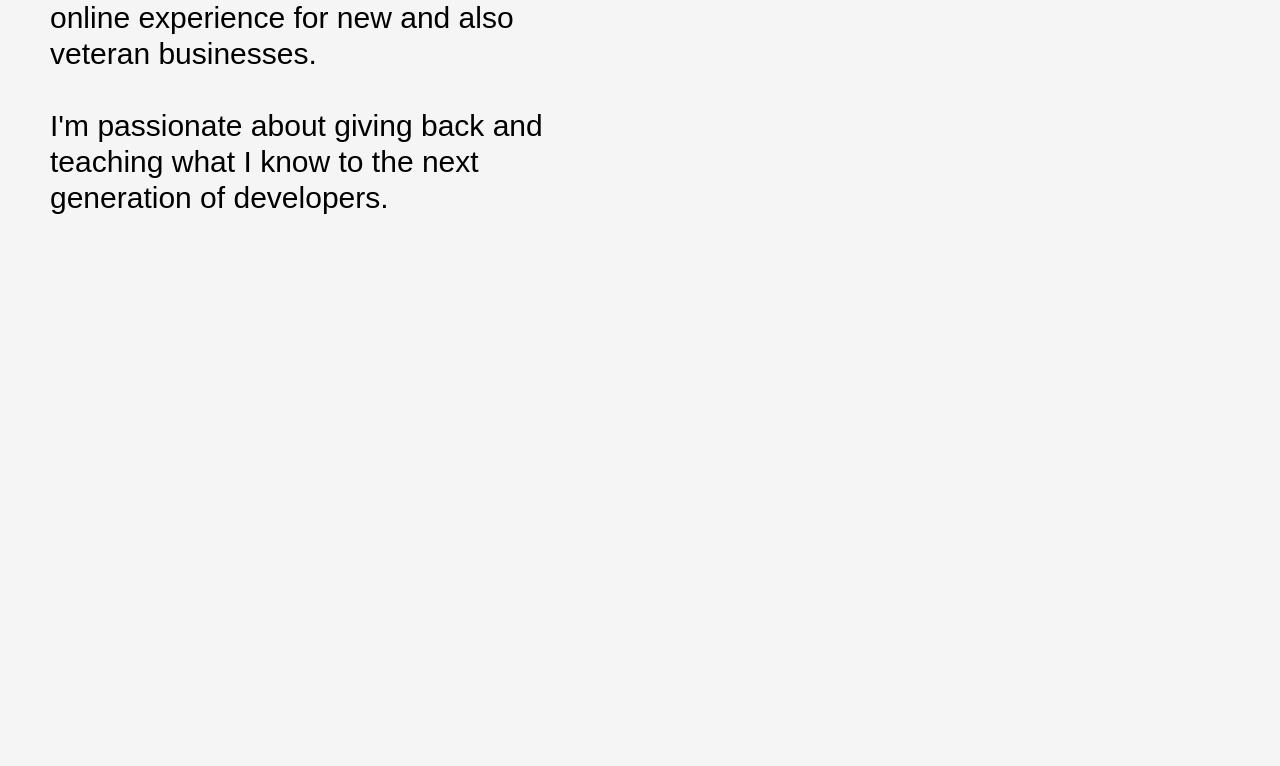
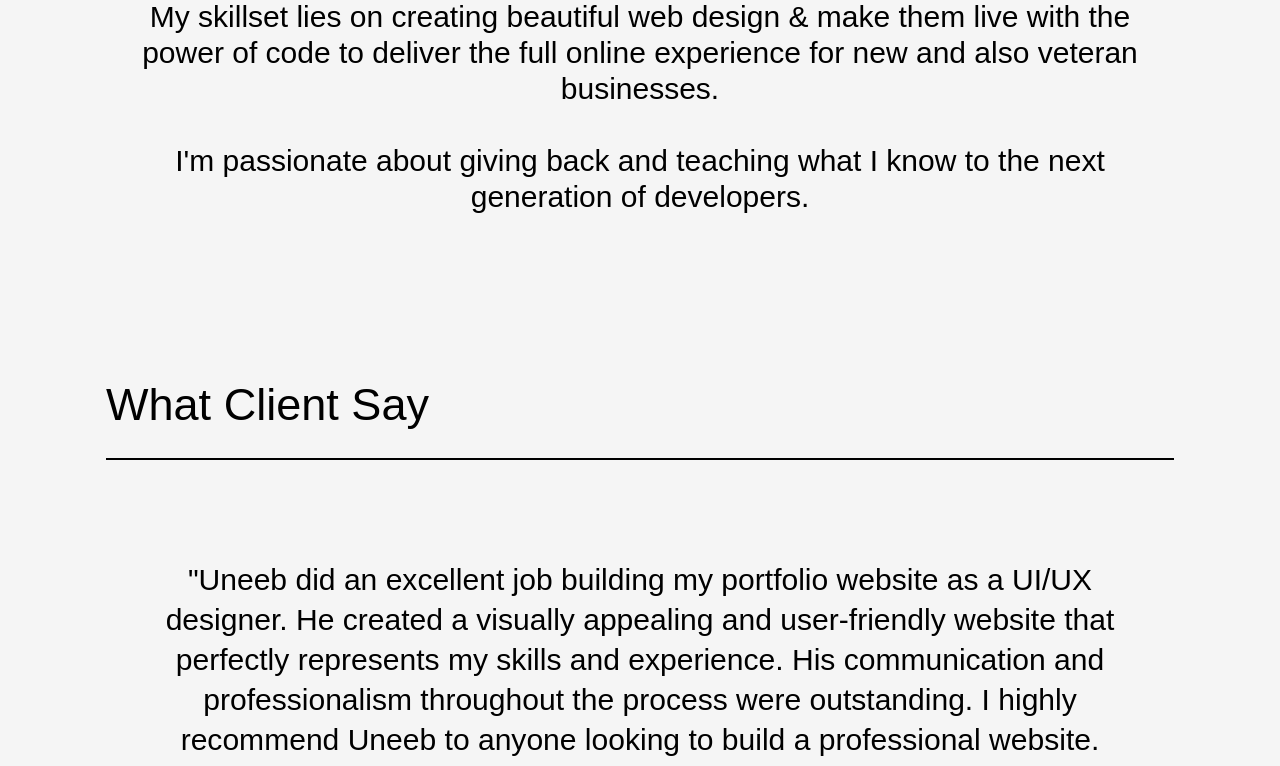
Before and after one commit to Uneebbhat/uneebdev, a React (Create React App) app: page / in a window 1280 px wide. Shown: the part 2000-2766 px from the top of the page. Before the commit the page ends 2216 px from the top, so only its background shows below. Built offline with nearby package versions, Linux system fonts and the light colour scheme; a web font is replaced by a local one.

Commit message:
temperory 'alert' section is added

```diff
--- a/src/App.js
+++ b/src/App.js
@@ -1,16 +1,24 @@
 import "./App.css";
 import About from "./Components/About";
+import Alert from "./Components/Alert";
+import Contact from "./Components/Contact";
+import Footer from "./Components/Footer";
 import HeroSection from "./Components/HeroSection";
 import Navbar from "./Components/Navbar";
 import Projects from "./Components/Projects";
+import Testimonial from "./Components/Testimonial";
 
 function App() {
   return (
     <>
       <Navbar />
+      <Alert />
       <HeroSection />
       <Projects />
       <About />
+      <Testimonial />
+      <Contact />
+      <Footer />
     </>
   );
 }
--- a/src/Components/About.css
+++ b/src/Components/About.css
@@ -2,6 +2,7 @@
   max-width: 1180px;
   margin-inline: auto;
   margin-top: 164px;
+  padding: 0 106px;
 }
 
 .about__heading {
@@ -16,10 +17,18 @@
 
 .about__heading h2 {
   font-size: 2.816rem;
+  font-weight: 500;
 }
 
 .about__details p {
-  max-width: 500px;
+  /* max-width: 500px; */
   font-size: 1.875rem;
   line-height: 36px;
+  text-align: center;
 }
+
+@media screen and (max-width: 970px) {
+  .about__section-wrapper {
+    padding: 0 20px;
+  }
+}
--- /dev/null
+++ b/src/Components/Alert.css
@@ -0,0 +1,9 @@
+.alert__section-wrapper {
+  max-width: 1180px;
+  margin-inline: auto;
+  padding: 30px 106px;
+  text-align: center;
+  background-color: #87cefa;
+  color: #282828;
+  font-size: 20px;
+}
--- /dev/null
+++ b/src/Components/Alert.js
@@ -0,0 +1,17 @@
+import React from "react";
+import "./Alert.css";
+
+export default function Alert() {
+  return (
+    <>
+      <section className="alert">
+        <div className="alert__section-wrapper">
+          <p>
+            Thank you for visiting! Our website is currently under development.
+            We apologize for any inconvenience caused.
+          </p>
+        </div>
+      </section>
+    </>
+  );
+}
--- /dev/null
+++ b/src/Components/Contact.css
@@ -0,0 +1,44 @@
+.contact__section-wrapper {
+  max-width: 1180px;
+  margin-inline: auto;
+  padding: 0 106px;
+  margin-top: 164px;
+}
+
+.contact__heading {
+  border-bottom: 2px solid black;
+  padding-bottom: 27px;
+  width: 100%;
+}
+
+.contact__heading h2 {
+  font-size: 2.816rem;
+  font-weight: 500;
+}
+
+.about__contact {
+  margin-top: 100px;
+}
+
+.about__contact {
+  font-size: clamp(1rem, 5vw + 1vw, 1.875rem);
+}
+
+button {
+  padding: 10px 35px;
+  font-size: 20px;
+  background-color: transparent;
+  border: 2px solid #282828;
+  color: #282828;
+  outline-color: transparent;
+  margin-top: 15px;
+  margin-bottom: 25px;
+  cursor: pointer;
+  transition: 0.3s ease;
+}
+
+@media screen and (max-width: 970px) {
+  .contact__section-wrapper {
+    padding: 0 20px;
+  }
+}
--- /dev/null
+++ b/src/Components/Contact.js
@@ -0,0 +1,29 @@
+import React from "react";
+import "./Contact.css";
+
+export default function Contact() {
+  return (
+    <>
+      <section className="contact">
+        <div className="contact__section-wrapper">
+          <div className="contact__heading">
+            <h2>Say Hello</h2>
+          </div>
+
+          <div className="about__contact">
+            <p>
+              Looking to start a new project or just want to say hi? Send me an
+              email or book a free meeting with me and I'll do my best to reply
+              within 24 hrs! <br /> <br />
+              <p>uneebbhatti3@gmail.com</p>
+              <br />
+              <a href="https://calendly.com/uneebdev/30min" target="_blank">
+                <button className="btn">Book a call</button>
+              </a>
+            </p>
+          </div>
+        </div>
+      </section>
+    </>
+  );
+}
--- /dev/null
+++ b/src/Components/Footer.css
@@ -0,0 +1,12 @@
+.footer__section-wrapper {
+  max-width: 1180px;
+  margin-inline: auto;
+  padding: 0 106px;
+  margin-top: 164px;
+}
+
+@media screen and (max-width: 970px) {
+  .footer__section-wrapper {
+    padding: 0 20px;
+  }
+}
--- /dev/null
+++ b/src/Components/Footer.js
@@ -0,0 +1,20 @@
+import React from "react";
+import "./Footer.css";
+
+export default function Footer() {
+  return (
+    <>
+      <footer className="footer">
+        <div className="footer__section-wrapper">
+          <div className="left__side">
+            <img src="/img/logo.svg" alt="" />
+          </div>
+          {/* <div className="right__side">
+            <img src="/img/facebook.svg" alt="" />
+            <img src="/img/instagram.svg" alt="" />
+          </div> */}
+        </div>
+      </footer>
+    </>
+  );
+}
--- a/src/Components/Projects.css
+++ b/src/Components/Projects.css
@@ -13,6 +13,11 @@
   border-bottom: 2px solid black;
   padding-bottom: 27px;
   width: 100%;
+}
+
+.project__heading h2 {
+  font-size: 2.816rem;
+  font-weight: 500;
 }
 
 .catalogue__wrapper {
--- /dev/null
+++ b/src/Components/Testimonial.css
@@ -0,0 +1,39 @@
+.testimonial__section-wrapper {
+  max-width: 1180px;
+  margin-inline: auto;
+  margin-top: 164px;
+  padding: 0 106px;
+  display: flex;
+  flex-direction: column;
+  justify-content: center;
+  align-items: center;
+}
+
+.testimonial__heading {
+  border-bottom: 2px solid black;
+  padding-bottom: 27px;
+  width: 100%;
+}
+
+.testimonial__heading h2 {
+  font-size: 2.816rem;
+  font-weight: 500;
+}
+
+.testimonials {
+  margin-top: 100px;
+}
+
+.testimonials p {
+  font-size: clamp(1rem, 5vw + 1vw, 1.879rem);
+  font-weight: 500;
+  max-width: 1000px;
+  text-align: center;
+  line-height: 40px;
+}
+
+@media screen and (max-width: 970px) {
+  .testimonial__section-wrapper {
+    padding: 0 20px;
+  }
+}
--- /dev/null
+++ b/src/Components/Testimonial.js
@@ -0,0 +1,29 @@
+import React from "react";
+import "./Testimonial.css";
+
+export default function Testimonial() {
+  return (
+    <>
+      <section className="testimonial">
+        <div className="testimonial__section-wrapper">
+          <div className="testimonial__heading">
+            <h2>What Client Say</h2>
+          </div>
+
+          <div className="testimonials">
+            <p>
+              "Uneeb did an excellent job building my portfolio website as a
+              UI/UX designer. He created a visually appealing and user-friendly
+              website that perfectly represents my skills and experience. His
+              communication and professionalism throughout the process were
+              outstanding. I highly recommend Uneeb to anyone looking to build a
+              professional website. Thank you, Uneeb!"
+              <br />
+              <br />- Talha Khan Niazi
+            </p>
+          </div>
+        </div>
+      </section>
+    </>
+  );
+}
```
Also changed, not shown: public/img/facebook.svg (added), public/img/instagram.svg (added).
